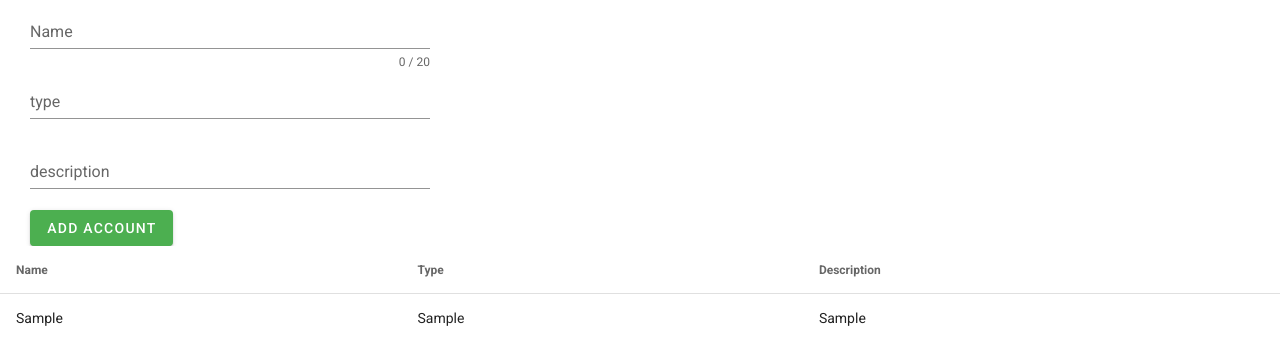
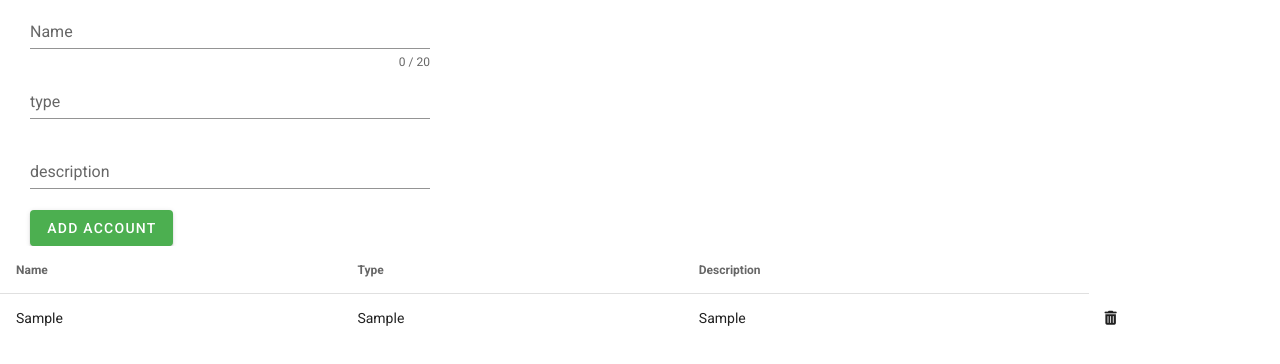
Before and after one commit to IbrahimG88/vue-chart-of-accounts, a Vue app: page / in a window 1280 px wide. Both pictures are taken after typing "Sample", "Sample", "Sample" into the empty fields and a click on the button "ADD ACCOUNT". Shown: the top 364 px of the page. Built offline with nearby package versions, Linux system fonts and the light colour scheme.

Commit message:
chart of accounts completed + delete functionality

```diff
--- a/public/index.html
+++ b/public/index.html
@@ -8,6 +8,7 @@
     <title><%= htmlWebpackPlugin.options.title %></title>
     <link rel="stylesheet" href="https://fonts.googleapis.com/css?family=Roboto:100,300,400,500,700,900">
     <link rel="stylesheet" href="https://cdn.jsdelivr.net/npm/@mdi/font@latest/css/materialdesignicons.min.css">
+    <script src="https://kit.fontawesome.com/0cdeb5f875.js" crossorigin="anonymous"></script>
   </head>
   <body>
     <noscript>
--- a/src/components/ChartOfAccounts.vue
+++ b/src/components/ChartOfAccounts.vue
@@ -47,6 +47,10 @@
             <td>{{ account.name }}</td>
             <td>{{ account.type }}</td>
             <td>{{ account.description}}</td>
+            <td>
+             <i @click="deleteAccount(account.name)" class="fas fa-trash-alt"></i>
+             </td>
+
           </tr>
         </tbody>
       </template>
@@ -92,6 +96,9 @@ export default {
       this.Account.type = "";
       this.Account.description = "";
 
+    },
+    deleteAccount(accountName) {
+      this.Accounts = this.Accounts.filter(todo => todo.name !== accountName)
     }
   }
 };
```
